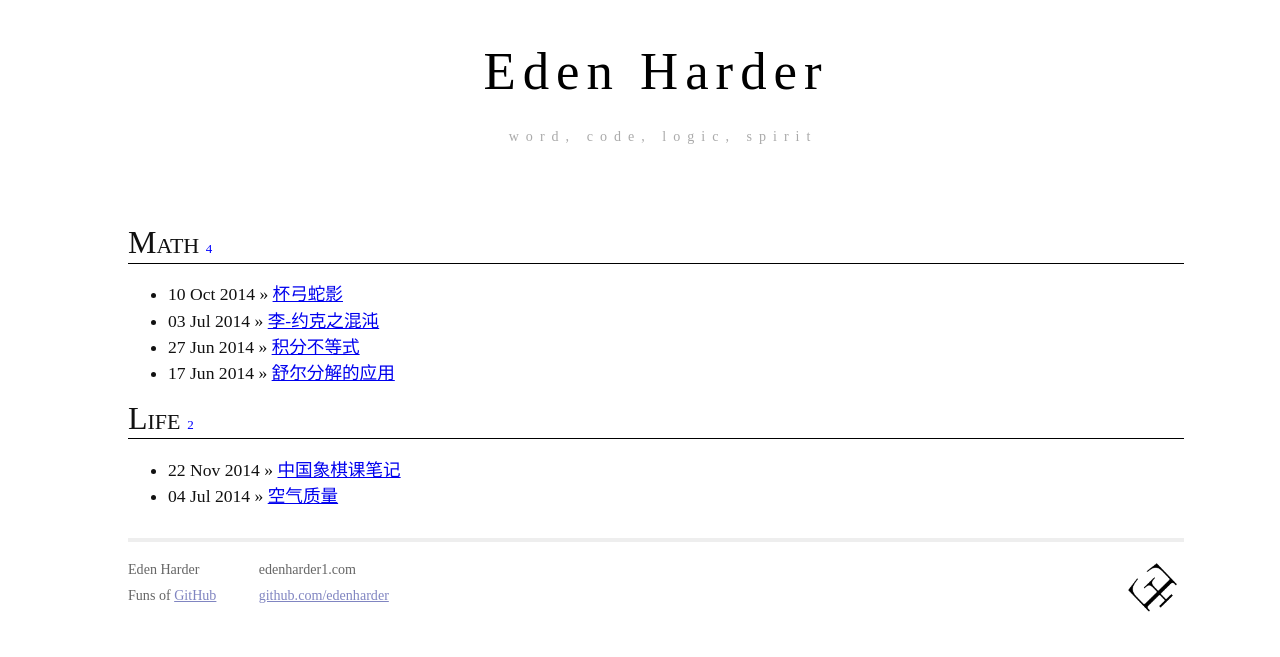
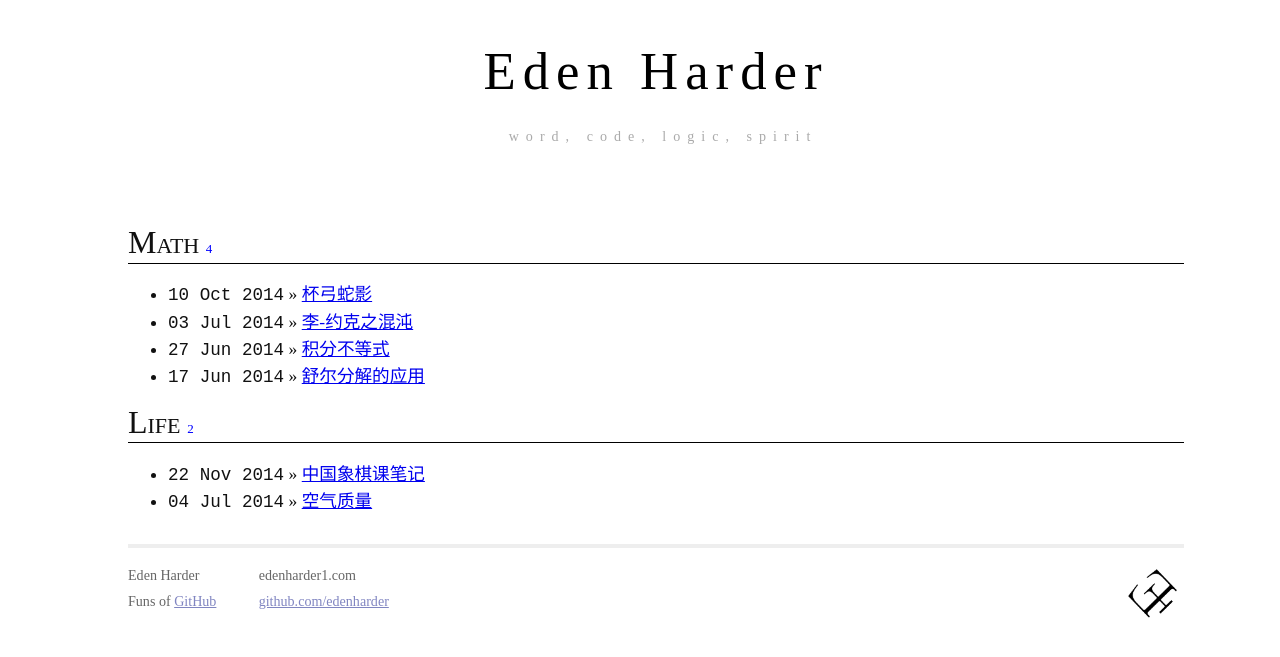
Before and after one commit to hueidou/hueidou.github.io, a Jekyll site: the page built from index.html, in a window 1280 px wide. Shown: the top 657 px of the page. Built offline with Jekyll 4.4.1, drawn with Linux system fonts in a browser that asks for light colours; nearby versions of some CDN libraries; library files that are not in the unit come from our copies; Markdown is read by kramdown in place of the engine named in the settings.

Commit message:
change index font

```diff
--- a/index.html
+++ b/index.html
@@ -9,7 +9,7 @@
     <h1><span style="font-variant: small-caps;"><font size="6">{{ category | first }}</font> <font size="-1" color="blue">{{ category | last | size }}</font></span></h1>
     <ul class="arc-list">
     {% for post in category.last %}
-        <li><span>{{ post.date | date_to_string }}</span> &raquo; <a href="{{ post.url }}">{{ post.title }}</a></li>
+        <li><span style="font-family: 'Courier New', Courier, 'Lucida Console', Monaco;">{{ post.date | date_to_string }}</span> &raquo; <a href="{{ post.url }}">{{ post.title }}</a></li>
     {% endfor %}
     </ul>
     {% endfor %}
```
